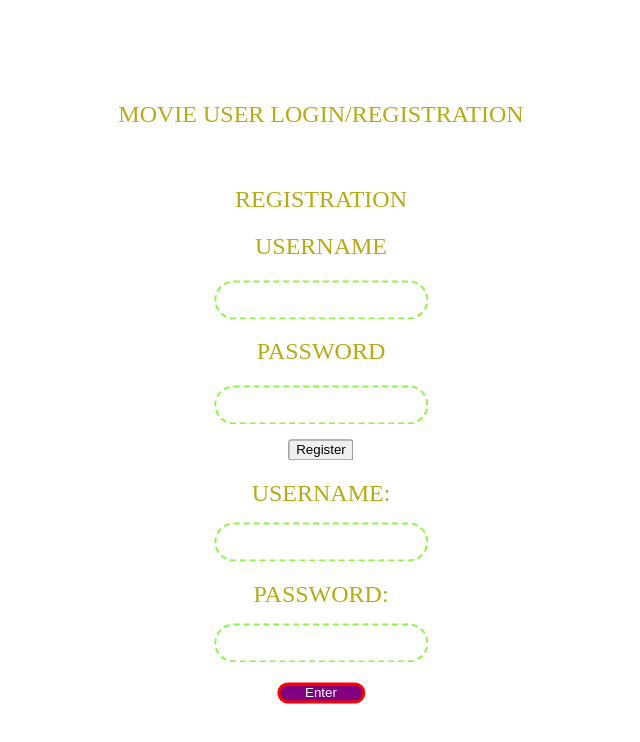
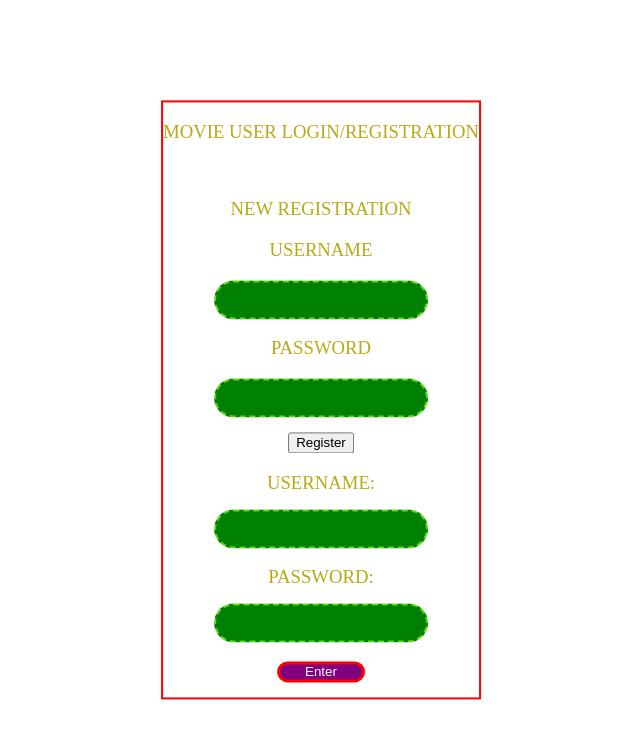
Before and after one commit to twanjobs68/mod3-movie-app, a React (Create React App) app: page / in a window 1280 px wide. Shown: the top 742 px of the page, without its empty margins (319-959 px from the left). Built offline with nearby package versions, Linux system fonts and the light colour scheme.

Commit message:
background image not displaying

```diff
--- a/src/Components/Login.css
+++ b/src/Components/Login.css
@@ -3,20 +3,21 @@
     padding:0;
     font-family:cursive;
     margin:0;
-
+     background-image: url('/src/Images/pstars.jpg');
     /*background-repeat: no-repeat ;*/
     background-size: cover;
     }
-.circle{
+/* .circle{
       margin: 150;
-    }
-div{
+    } */
+/* div{
 
         color: white;
 
-    }
+    } */
 
 .box{
+      border: 2px solid red;
         /* width: 250px;
         padding:25px; */
         position: absolute;
@@ -27,7 +28,7 @@ div{
         text-align: center;
     }
 
-h2
+h3
     {
         /* border: 1px solid black; */
         color: rgb(182, 171, 21);
@@ -42,7 +43,7 @@ h2
     {
     border: 0;
     margin: 15px auto;
-    background: none;
+    background: green;
     padding:10px 5px;
     display: block;
     border: 2px dashed rgba(114, 241, 24, 0.796);
@@ -59,8 +60,9 @@ h2
       /* when clicking on text or pasword field the field should enlarge  */
       .box input[type="text"] focus,.box input[type="password"]:focus
       {
-      width: 200px;
+      width: 100px;
       border-color: black;
+      background: green;
       }
 
     /*submit button css*/
--- a/src/Components/MovieLogin.jsx
+++ b/src/Components/MovieLogin.jsx
@@ -1,19 +1,22 @@
 import './Login.css'
 // import './App.css'
 import React from 'react';
-import{Link} from "react-router-dom";
-
-
+// import{Link} from "react-router-dom";
 
 class MovieLogin extends React.Component{
 
     handleEnterClick=() =>{
         console.log("click")
     //    *when you click what do you want to happen*/}
+    // check database for userid and password.  If valid then display "login successful and take user to movie page"
+    // if username match and password doesnt, ask to re-enter password or reset password
+    // if reset password, follow steps to add new password to database and ask user to re-enter username and new password
+    // if userid nor password match in database follow steps to ask user to register
     }
 
     handleRegisterClick=() =>{
         console.log("click")
+        // add registration information to database
     }
 
     // *prevent page from reloading
@@ -23,49 +26,50 @@ class MovieLogin extends React.Component{
 
     render() {
         return (
-        //    <div style={{backgroundColor:"red"}}>
-        <div style={{backgroundImage:'Images/pstars.jpg'}}>
+          <div>
+        {/* <div style={{backgroundImage:'Images/pstars.jpg'}}>  */}
                 <div className ="loginw">
 
                 {/* <!--Login in page header--> */}
-                {/* <div1 className ="circle">
+                {/* <div className ="circle">
                     <h1>Welcome to Twans Login/Registration Page</h1>
-                </div1>  */}
+                </div>  */}
 
-                {/* <!--Web page heading--> */}
-                {/* <!-- </form> --> */}
 
                 {/* <form className = "box" action ="myLogin.html" method= "POST"> */}
                 <form className = "box" onSubmit={this.handleForm} >
 
 
                 <div>
-                    <h2>
+                        {/* <!--Web page heading--> */}
+                {/* <!-- </form> --> */}
+
+                    <h3>
                     {/* <h2>Welcome to Twans Login/Registration Page</h2> */}
                     <center>Movie USER LOGIN/Registration</center>
-                    </h2>
+                    </h3>
                 </div>
                     <br></br>
 
                 <div className="loginreg">
-                    <h2>Registration</h2>
-                    <h2>Username</h2>
-                        <input type="text"/>
-                        <h2>Password</h2>
-                            <input type="text"/>
+                    <h3>New Registration</h3>
+                    <h3>Username</h3>
+                        <input type="text" name ="regName"/>
+                        <h3>Password</h3>
+                            <input type="password" name ="regPassword"/>
                             <button onClick={this.handleRegisterClick}> Register </button>
                 </div>
 
                 {/* <!--placeholder for user name  entrance with maximum length of 25 characters--> */}
                 <div>
-                    <h2> Username:
+                    <h3> Username:
                         <input type="text" name ="username" size = "15" maxLength="30"/>
-                    </h2>
+                    </h3>
                 {/* <!--placeholder for user password--> */}
                 {/* <!--passw=ord will appear as asterisk as typed with the type attribute password--> */}
-                    <h2> Password:
+                    <h3> Password:
                         <input type="password" name ="password" size = "15" maxLength="25"/>
-                    </h2>
+                    </h3>
                 </div>
 
                 <div>
```
